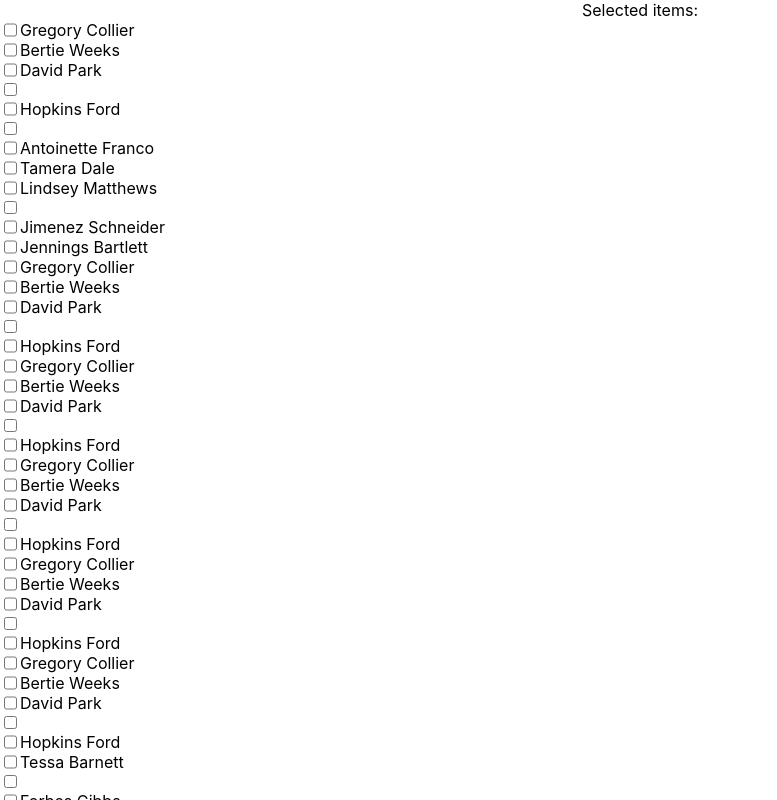
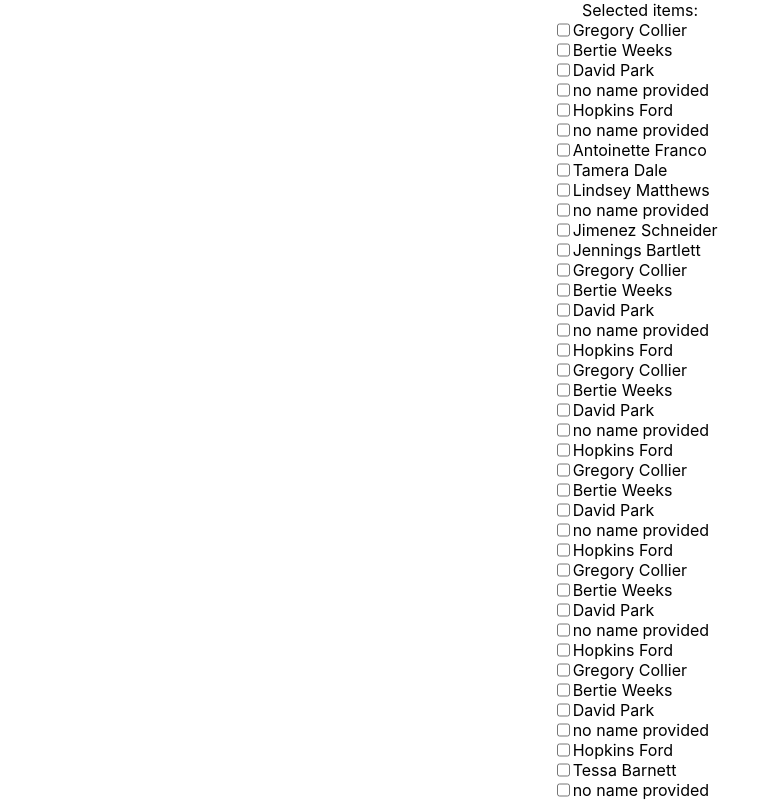
Before and after one commit to cassioscabral/react-code-test, a React (Create React App) app: page / in a window 1280 px wide. Shown: the top 800 px of the page, without its empty margins (0-777 px from the left). Built offline with nearby package versions, Linux system fonts and the light colour scheme.

Commit message:
Big refactoring to clear props from Object params and make it cleaner

```diff
--- a/src/App.css
+++ b/src/App.css
@@ -18,3 +18,7 @@
 .items-center {
   align-items: center;
 }
+
+.w-full {
+  width: 100%;
+}
--- a/src/App.tsx
+++ b/src/App.tsx
@@ -1,46 +1,49 @@
-import React, { useState } from 'react'
+
+import { useState } from 'react'
+import List, { ItemRenderer, OnChangeHandler } from './components/List'
+import { UserInterface, listUsers } from './api/Users'
 import './App.css'
-import List from './components/List'
-import { ListOnChangeItem } from './components/List/types'
-import messyData from './data/json-generated-no-id-mess-data.json'
 
-type ListItem = {
-  name?: string
-  email?: string
-  isActive?: boolean
-  phone?: string
-}
 
-function App() {
+export default function App() {
   const [selectedIndexes, setSelectedIndexes] = useState<number[]>([])
+  const users = listUsers()
 
-  const handleSelectedOnChange = ({ selectedIndexes }: ListOnChangeItem<ListItem>): void => {
-    selectedIndexes && setSelectedIndexes(selectedIndexes)
-  }
+  const onChangeHandler: OnChangeHandler = (selectedIndexes) =>
+    setSelectedIndexes(selectedIndexes)
+
+  const userRenderer: ItemRenderer<UserInterface> = (item, index) => (
+    <UserInfo index={index}
+      item={item} />
+  )
 
   return (
     <div className='App'>
-      <header className='App-header'>
-        <div className='selected-items'>Selected items: {selectedIndexes.join(', ')}</div>
-      </header>
-      <div className='flex'>
-        <div className='flex-col items-center'>
-          <List<ListItem>
-            data={messyData}
-            onChangeItem={handleSelectedOnChange}
-            renderer={(item: ListItem, index: number) => (
-                <div
-                  className='list-item'
-                  key={index}>
-                  {item.name}
-                </div>
-              )
-           }
-          />
-        </div>
+      <Header selectedIndexes={selectedIndexes} />
+
+      <div className='flex-col items-center justify-center w-full'>
+        <List<UserInterface> data={users}
+          onChange={onChangeHandler}
+          renderer={userRenderer} />
       </div>
     </div>
   )
 }
 
-export default App
+// --- Dumb components
+function Header(props: { selectedIndexes: number[] }) {
+  return (
+    <header className='App-header padding-8'>
+      <div className='selected-items'>Selected items: {props.selectedIndexes.join(', ')}</div>
+    </header>
+  )
+}
+
+function UserInfo(props: { index: number; item: UserInterface }) {
+  return (
+    <div className='list-item'
+      key={props.index}>
+      {props?.item?.name ? props.item.name : 'no name provided'}
+    </div>
+  )
+}
--- /dev/null
+++ b/src/api/Users.tsx
@@ -0,0 +1,12 @@
+import messyData from '../data/json-generated-no-id-mess-data.json'
+
+export interface UserInterface {
+  name?: string
+  email?: string
+  isActive?: boolean
+  phone?: string
+}
+
+export function listUsers(): UserInterface[] {
+  return messyData as UserInterface[]
+}
--- /dev/null
+++ b/src/components/List/Item/Item.tsx
@@ -0,0 +1,23 @@
+import { memo } from 'react'
+import { ItemProps } from './types'
+
+function Item(props: ItemProps) {
+  return (
+    <div className='flex'>
+      <input
+        type='checkbox'
+        onChange={(e: React.ChangeEvent<HTMLInputElement>) =>
+          props.onSelect(props.id, e.target.checked)
+        }
+        checked={props.selected}
+      />
+
+      {props.children}
+    </div>
+  )
+}
+const areEquals = (prevProp: ItemProps, nextProp: ItemProps): boolean =>
+  nextProp.id === prevProp.id && nextProp.selected === prevProp.selected
+
+export default Item
+export const MemoizedItem = memo(Item, areEquals)
--- /dev/null
+++ b/src/components/List/Item/index.ts
@@ -0,0 +1,5 @@
+import ListItem from './Item'
+export { MemoizedItem } from './Item'
+export * from './types'
+
+export default ListItem
--- /dev/null
+++ b/src/components/List/Item/types.ts
@@ -0,0 +1,7 @@
+export type OnSelectHandler = (id: number, selected: boolean) => void
+export interface ItemProps {
+  id: number
+  selected: boolean
+  children: JSX.Element
+  onSelect: OnSelectHandler
+}
--- a/src/components/List/List.tsx
+++ b/src/components/List/List.tsx
@@ -1,49 +1,42 @@
-import React, { useState } from 'react'
-import { ListProps, ListOnChangeItem } from './types'
-import { MemoizedListItem } from '../ListItem'
+import { useState } from 'react'
+import { ListProps } from './types'
+import { MemoizedItem, OnSelectHandler } from './Item'
 
-function List<T>(props: ListProps<T>): JSX.Element {
+export default function List<T>(props: ListProps<T>): JSX.Element {
   // track selected items by a Set of indexes
   const [selectedItems, setSelectedItems] = useState<Set<number>>(new Set([]))
 
-  const onChangeItemHandler = ({ index, item, selected, arr }: ListOnChangeItem<T>): void => {
-    setSelectedItems((prevItems: Set<number>): Set<number> => {
+  const onSelectHandler: OnSelectHandler = (index, selected) => {
+    setSelectedItems((prevItems) => {
       const newSet = new Set(prevItems)
-      if (newSet.has(index)) {
+
+      if (selected) {
+        newSet.add(index)
+      } else {
         newSet.delete(index)
-      } else {
-        newSet.add(index)
       }
-      if (props.onChangeItem && typeof props.onChangeItem === 'function') {
-        props.onChangeItem({ index, selected, item, arr, selectedIndexes: Array.from(newSet) })
+      if (props.onChange) {
+        props.onChange(Array.from(newSet))
       }
       return newSet
     })
   }
 
+
   return (
-    <div className='flex'>
-      <div className='flex-col'>{props.data.map((item: T, index: number) => {
+    <div className='flex-col'>
+      {props.data.map((item, index) => {
         return (
-      <MemoizedListItem
+          <MemoizedItem
             selected={selectedItems.has(index)}
-        onChangeItem={(e: React.ChangeEvent<HTMLInputElement>) =>
-          onChangeItemHandler({
-            index,
-            item,
-            selected: e.target.checked,
-            arr: props.data,
-          })
-        }
+            onSelect={onSelectHandler}
             id={index}
             key={index}
           >
-        {props.renderer(item, index, props.data)}
-      </MemoizedListItem>
+            {props.renderer(item, index)}
+          </MemoizedItem>
         )
-  })}</div>
+      })}
     </div>
   )
 }
-
-export default List
--- a/src/components/List/index.ts
+++ b/src/components/List/index.ts
@@ -1,3 +1,4 @@
 import List from './List'
+export * from './types'
 
 export default List
--- a/src/components/List/types.ts
+++ b/src/components/List/types.ts
@@ -1,13 +1,8 @@
-export type ListOnChangeItemFn<T> = (args: ListOnChangeItem<T>) => void
-export interface ListOnChangeItem<T> {
-  index: number
-  item?: T
-  selected?: boolean
-  arr?: T[]
-  selectedIndexes?: number[]
-}
+export type ItemRenderer<T> = (item: T, index: number) => JSX.Element
+export type OnChangeHandler = (indexList: number[]) => void
+
 export interface ListProps<T> {
   data: T[]
-  onChangeItem?: ListOnChangeItemFn<T>
-  renderer: (item: T, index: number, arr: T[]) => JSX.Element
+  onChange: OnChangeHandler
+  renderer: ItemRenderer<T>
 }
--- a/src/components/ListItem/ListItem.tsx
+++ /dev/null
@@ -1,19 +0,0 @@
-import React from 'react'
-import { ListItemProps } from './types'
-
-function ListItem(props: ListItemProps) {
-  console.log('ListItem')
-  return (
-    <div className='flex'>
-      <input type='checkbox'
-        onChange={props.onChangeItem}
-        checked={props.selected} />
-      {props.children}
-    </div>
-  )
-}
-const areEquals = (prevProp: ListItemProps, nextProp: ListItemProps): boolean =>
-  nextProp.id === prevProp.id && nextProp.selected === prevProp.selected
-
-export default ListItem
-export const MemoizedListItem = React.memo(ListItem, areEquals)
--- a/src/components/ListItem/index.ts
+++ /dev/null
@@ -1,3 +0,0 @@
-import ListItem from './ListItem'
-export { MemoizedListItem } from './ListItem'
-export default ListItem
--- a/src/components/ListItem/types.ts
+++ /dev/null
@@ -1,6 +0,0 @@
-export interface ListItemProps {
-  id: number
-  selected: boolean
-  children?: JSX.Element
-  onChangeItem: (e: React.ChangeEvent<HTMLInputElement>) => void
-}
```
Lines whose indentation alone changed are shown as unchanged.
